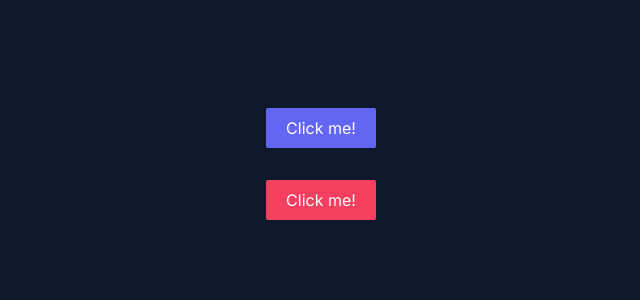
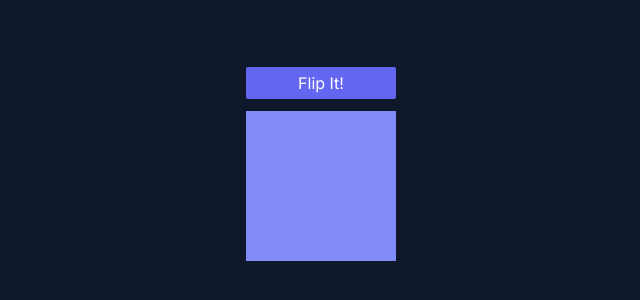
Before and after one commit to adityahimaone/Framer-Motion, a Next.js app: page / in a window 1280 px wide. Shown: the part 246-546 px from the top of the page, without its empty margins (319-959 px from the left). Built offline with nearby package versions, Linux system fonts and the light colour scheme.

Commit message:
feat: add hook animation controls

```diff
--- a/app/page.tsx
+++ b/app/page.tsx
@@ -1,13 +1,15 @@
 import Image from "next/image";
 import BasicsOfMotion from "@/components/BasicsOfMotion";
 import Gestures from "@/components/Gestures";
+import AnimationControls from "@/components/AnimationControls";
 
 export default function Home() {
   return (
     <>
       <div className="bg-slate-900">
         {/* <BasicsOfMotion /> */}
-        <Gestures />
+        {/* <Gestures /> */}
+        <AnimationControls />
       </div>
     </>
   );
--- /dev/null
+++ b/components/AnimationControls.tsx
@@ -0,0 +1,40 @@
+"use client";
+
+import React from "react";
+import { motion, useAnimationControls } from "framer-motion";
+
+type Props = {};
+
+function AnimationControls({}: Props) {
+  const controls = useAnimationControls();
+  const handleClick = () => {
+    controls.start("flip");
+  };
+  return (
+    <div className="grid place-content-center h-screen gap-3">
+      <button
+        type="button"
+        onClick={handleClick}
+        className="bg-indigo-500 text-white px-2 py-1 rounded-sm hover:bg-indigo-600 mt-5"
+      >
+        Flip It!
+      </button>
+      <motion.div
+        className="w-[150px] h-[150px] bg-indigo-400"
+        variants={{
+          initial: {
+            rotate: "0deg",
+          },
+          flip: {
+            rotate: "360deg",
+          },
+        }}
+        // whileHover="flip"
+        initial="initial"
+        animate={controls}
+      ></motion.div>
+    </div>
+  );
+}
+
+export default AnimationControls;
--- a/components/BasicsOfMotion.tsx
+++ b/components/BasicsOfMotion.tsx
@@ -10,7 +10,7 @@ const Gestures = (props: Props) => {
   return (
     <div className="grid h-screen gap-3 place-content-center">
       {/* AnimatePresence is for animating components that are removed from DOM  type mode are "sync", "wait", "popLayout" */}
-      <AnimatePresence mode="popLayout">
+      <AnimatePresence mode="sync">
         {isVisible && (
           <motion.div
             // example of properties that can be animated: https://www.framer.com/api/motion/animation/#animate
```
